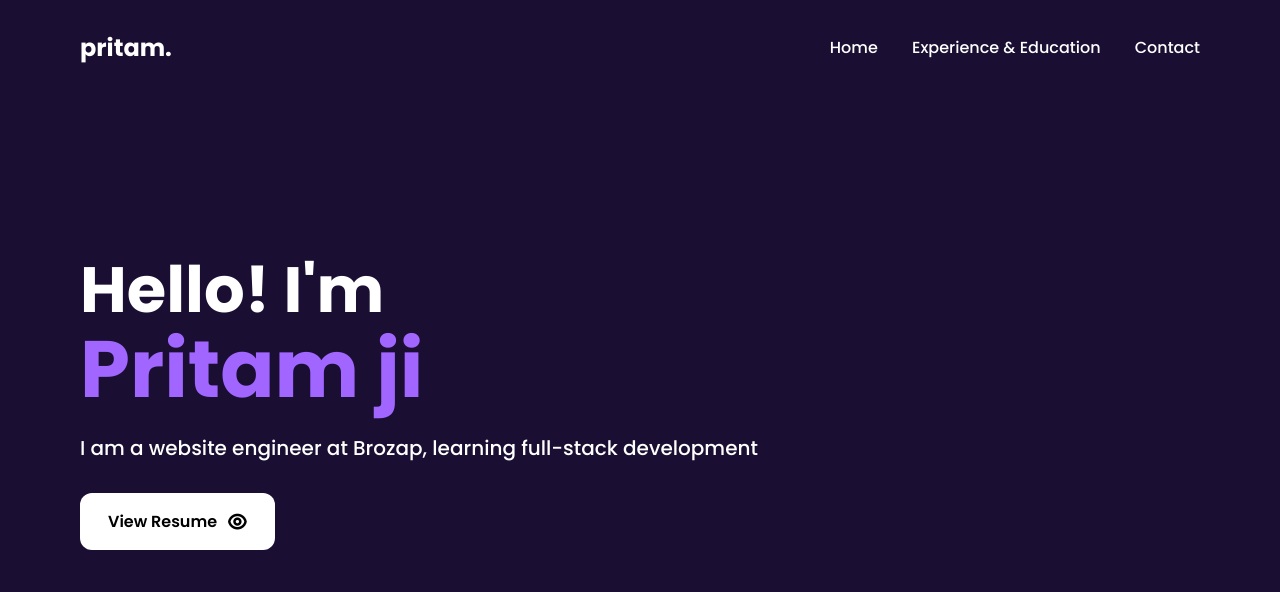
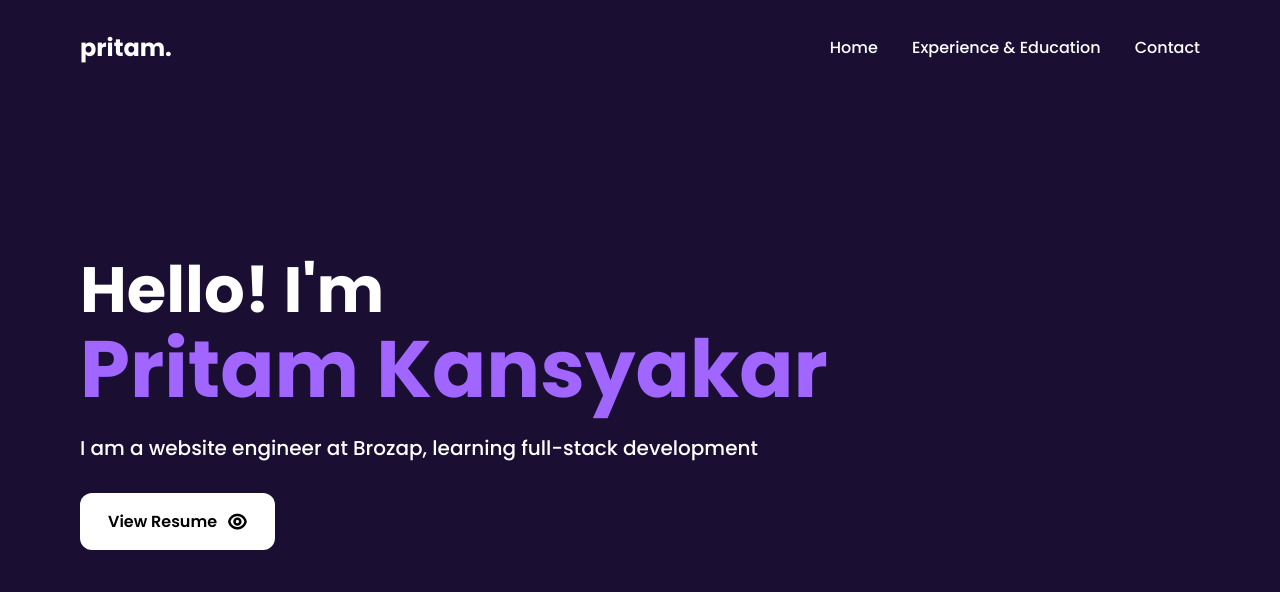
Before and after one commit to pritamkumar707058/Pritam-s-Portfolio, a plain HTML site: page index.html in a window 1280 px wide. Shown: the top 592 px of the page. Drawn offline with nearby package versions, Linux system fonts and the light colour scheme.

Commit message:
name changed to Pritam

```diff
--- a/index.html
+++ b/index.html
@@ -16,7 +16,7 @@
             </nav>
         </header>
         <section id="home">
-            <h1>Hello! I'm <br> <span>Pritam ji</span></h1>
+            <h1>Hello! I'm <br> <span>Pritam Kansyakar</span></h1>
             <p>I am a website engineer at Brozap, learning full-stack development</p>
             <a href="resume.pdf" class="btn">View Resume<i class="ri-eye-line"></i></a>
         </section>
```
